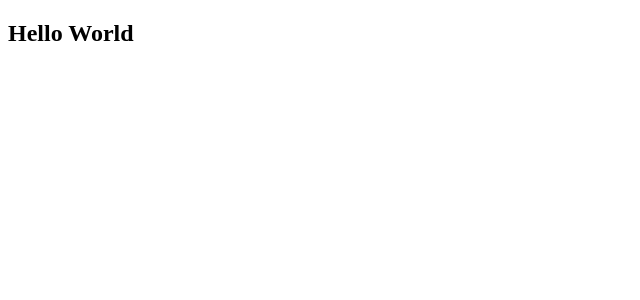
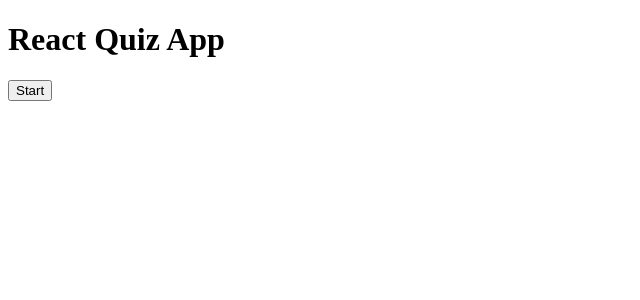
Before and after one commit to LordeOfTheWing/react-quiz-app, a React (Create React App) app: page / in a window 1280 px wide. Shown: the top 300 px of the page, without its empty margins (0-640 px from the left). Built offline with nearby package versions, Linux system fonts and the light colour scheme; a web font is replaced by a local one.

Commit message:
Add app state and render component functionality

```diff
--- a/src/App.tsx
+++ b/src/App.tsx
@@ -1,11 +1,80 @@
-import React from 'react';
+import React, { useState } from 'react';
+//OpenTrivia Api Response
+import { fetchQuestions } from './API';
 
-function App() {
+//Components
+import QuestionCard from './components/QuestionCard';
+
+//Types
+import { QuestionState } from './API';
+import { log } from 'console';
+
+type AnswerObject = {
+  question: string;
+  answer: string;
+  correct: boolean;
+  correctAnswer: string;
+};
+
+const TOTAL_QUESTIONS = 10;
+
+const App = () => {
+  const [loading, setLoading] = useState(false);
+  const [questions, setQuestions] = useState<QuestionState[]>([]);
+  const [number, setNumber] = useState(0);
+  const [userAnswers, setUserAnswers] = useState<AnswerObject[]>([]);
+  const [score, setScore] = useState(0);
+  const [gameOver, setGameOver] = useState(true);
+
+  const startTrivia = async () => {
+    setLoading(true);
+    setGameOver(false);
+
+    const newQuestions = await fetchQuestions(TOTAL_QUESTIONS, 'easy');
+
+    setQuestions(newQuestions);
+    setScore(0);
+    setUserAnswers([]);
+    setNumber(0);
+    setLoading(false);
+  };
+
+  const checkAnswer = (e: React.MouseEvent<HTMLButtonElement>) => {};
+
+  const nextQuestion = () => {};
+
   return (
-    <>
-      <h2>Hello World</h2>
-    </>
+    <div className='App'>
+      <h1>React Quiz App</h1>
+
+      {gameOver || userAnswers.length === TOTAL_QUESTIONS ? (
+        <button className='start' onClick={startTrivia}>
+          Start
+        </button>
+      ) : null}
+
+      {!gameOver ? <p className='score'>Score: </p> : null}
+      {loading ? <p>Loading Questions...</p> : null}
+      {!loading && !gameOver && (
+        <QuestionCard
+          questionNumber={number + 1}
+          totalQuestions={TOTAL_QUESTIONS}
+          question={questions[number].question}
+          answers={questions[number].answers}
+          userAnswer={userAnswers ? userAnswers[number] : undefined}
+          callback={checkAnswer}
+        />
+      )}
+      {!gameOver &&
+      !loading &&
+      userAnswers.length === number + 1 &&
+      number !== TOTAL_QUESTIONS - 1 ? (
+        <button className='next' onClick={nextQuestion}>
+          Next Question
+        </button>
+      ) : null}
+    </div>
   );
-}
+};
 
 export default App;
```
Also changed, not shown: 1 other file (tests, documents, lock files or other folders).
